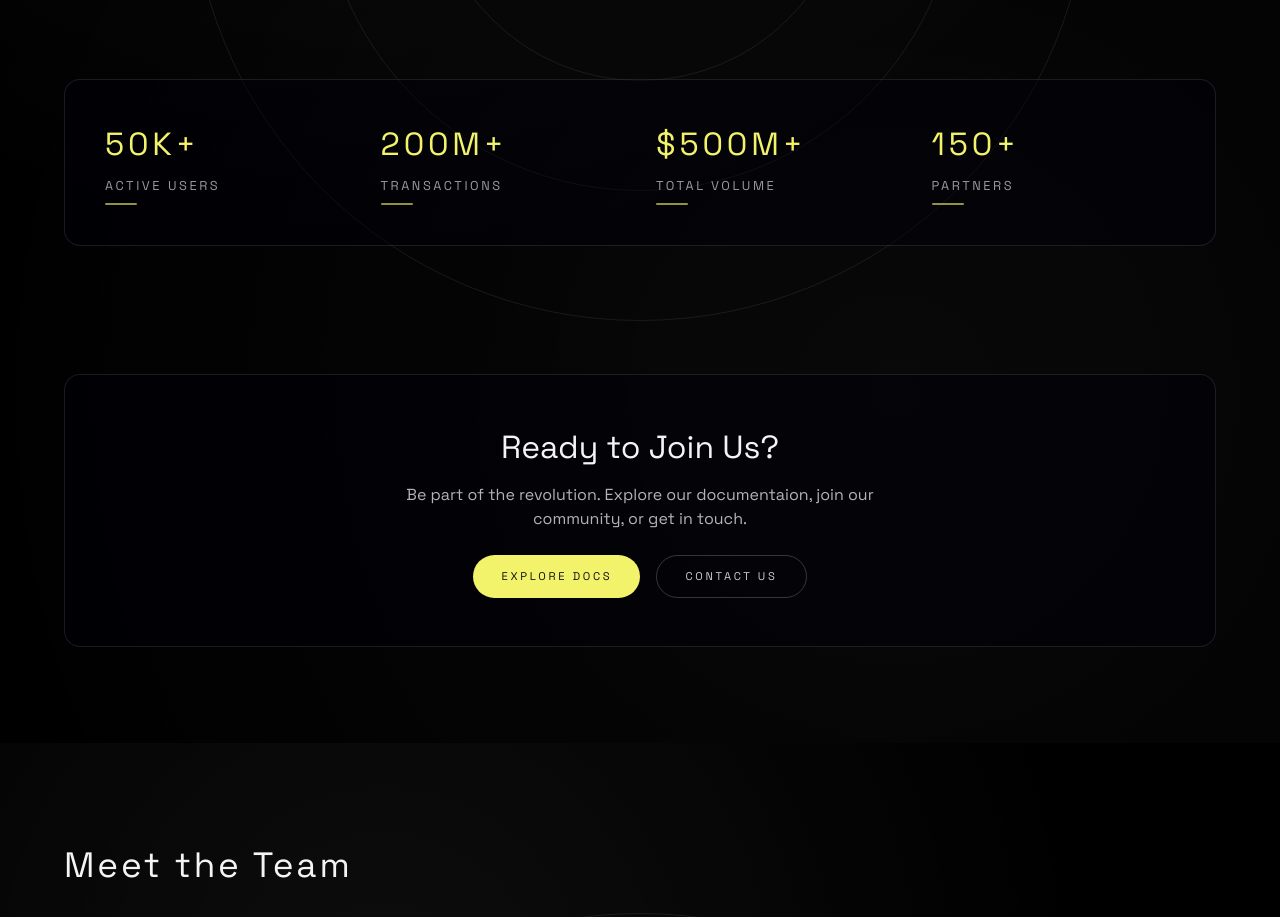
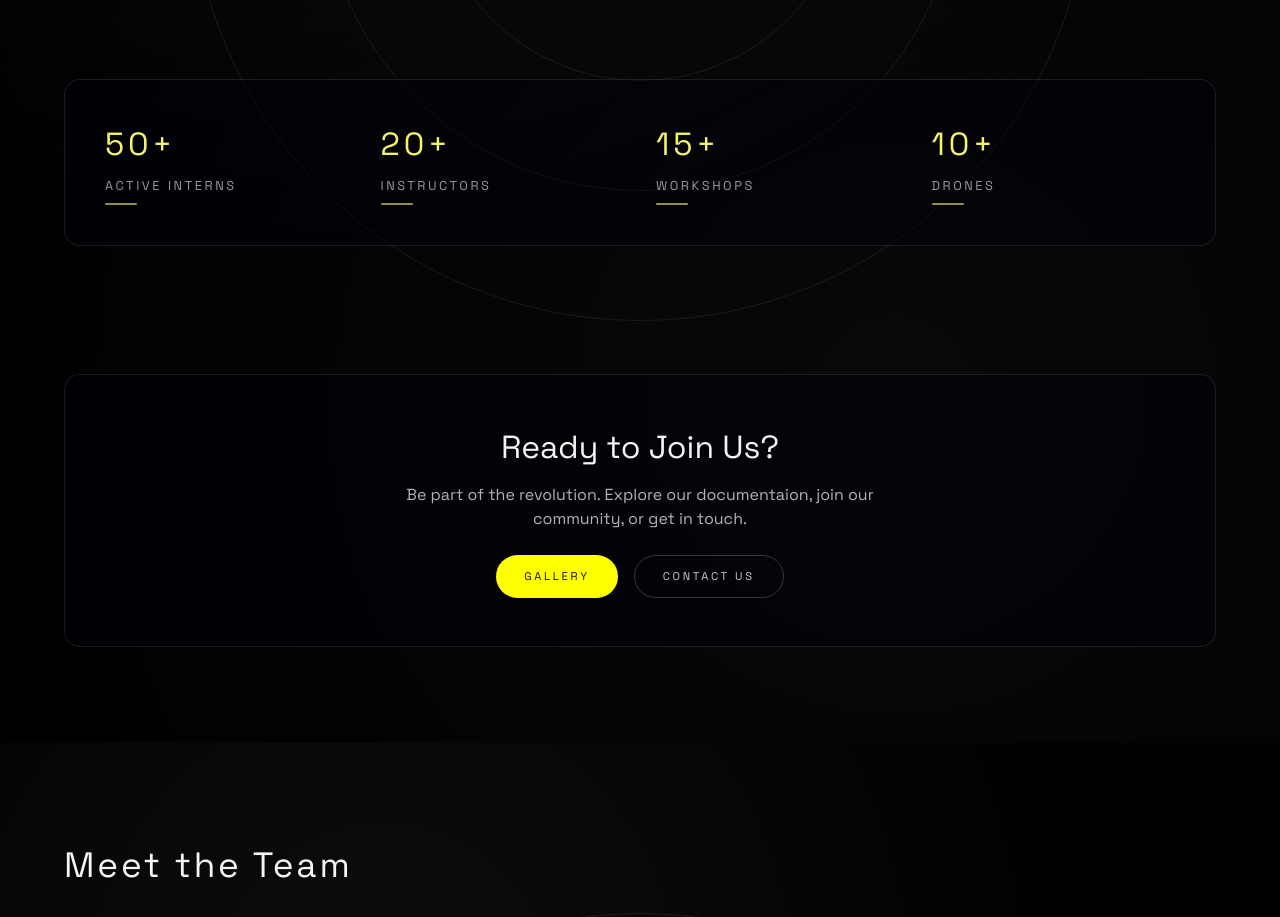
Before and after one commit to jsfl-24/Spinx, a Vue app: page / in a window 1280 px wide. Shown: the part 1800-2717 px from the top of the page. Built offline with nearby package versions, Linux system fonts and the light colour scheme.

Commit message:
update stats section in About component with accurate metrics and change CTA button text

```diff
--- a/src/components/About.vue
+++ b/src/components/About.vue
@@ -161,23 +161,23 @@ Our Aim.        </h1>
       <div class="stats-section mb-32">
         <div class="stats-grid grid grid-cols-2 lg:grid-cols-4 gap-8">
           <div class="stat-block">
-            <p class="stat-number">50K+</p>
-            <p class="stat-name">Active Users</p>
+            <p class="stat-number">50+</p>
+            <p class="stat-name">Active Interns</p>
             <span class="stat-underline" />
           </div>
           <div class="stat-block">
-            <p class="stat-number">200M+</p>
-            <p class="stat-name">Transactions</p>
+            <p class="stat-number">20+</p>
+            <p class="stat-name">Instructors</p>
             <span class="stat-underline" />
           </div>
           <div class="stat-block">
-            <p class="stat-number">$500M+</p>
-            <p class="stat-name">Total Volume</p>
+            <p class="stat-number">15+</p>
+            <p class="stat-name">Workshops</p>
             <span class="stat-underline" />
           </div>
           <div class="stat-block">
-            <p class="stat-number">150+</p>
-            <p class="stat-name">Partners</p>
+            <p class="stat-number">10+</p>
+            <p class="stat-name">Drones</p>
             <span class="stat-underline" />
           </div>
         </div>
@@ -193,7 +193,7 @@ Our Aim.        </h1>
         <div
           class="cta-buttons flex flex-col sm:flex-row justify-center gap-4 mt-8"
         >
-          <button class="cta-primary">Explore Docs</button>
+          <button class="cta-primary">Gallery</button>
           <button class="cta-secondary">Contact Us</button>
         </div>
       </div>
@@ -414,7 +414,7 @@ Our Aim.        </h1>
 }
 
 .cta-primary {
-  background: #f3f26b;
+  background: #ffff00;
   color: #121212;
 }
 
```
